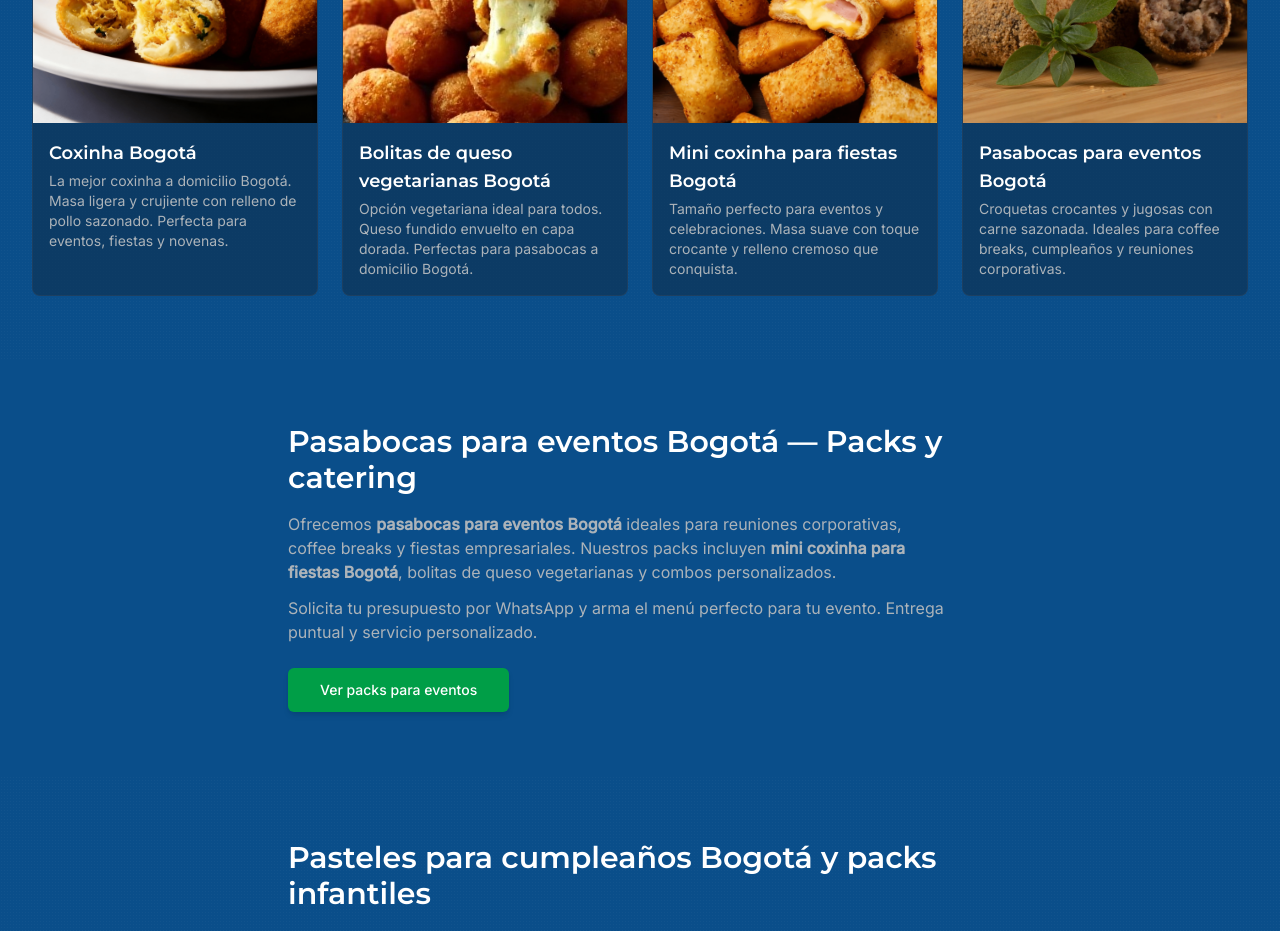
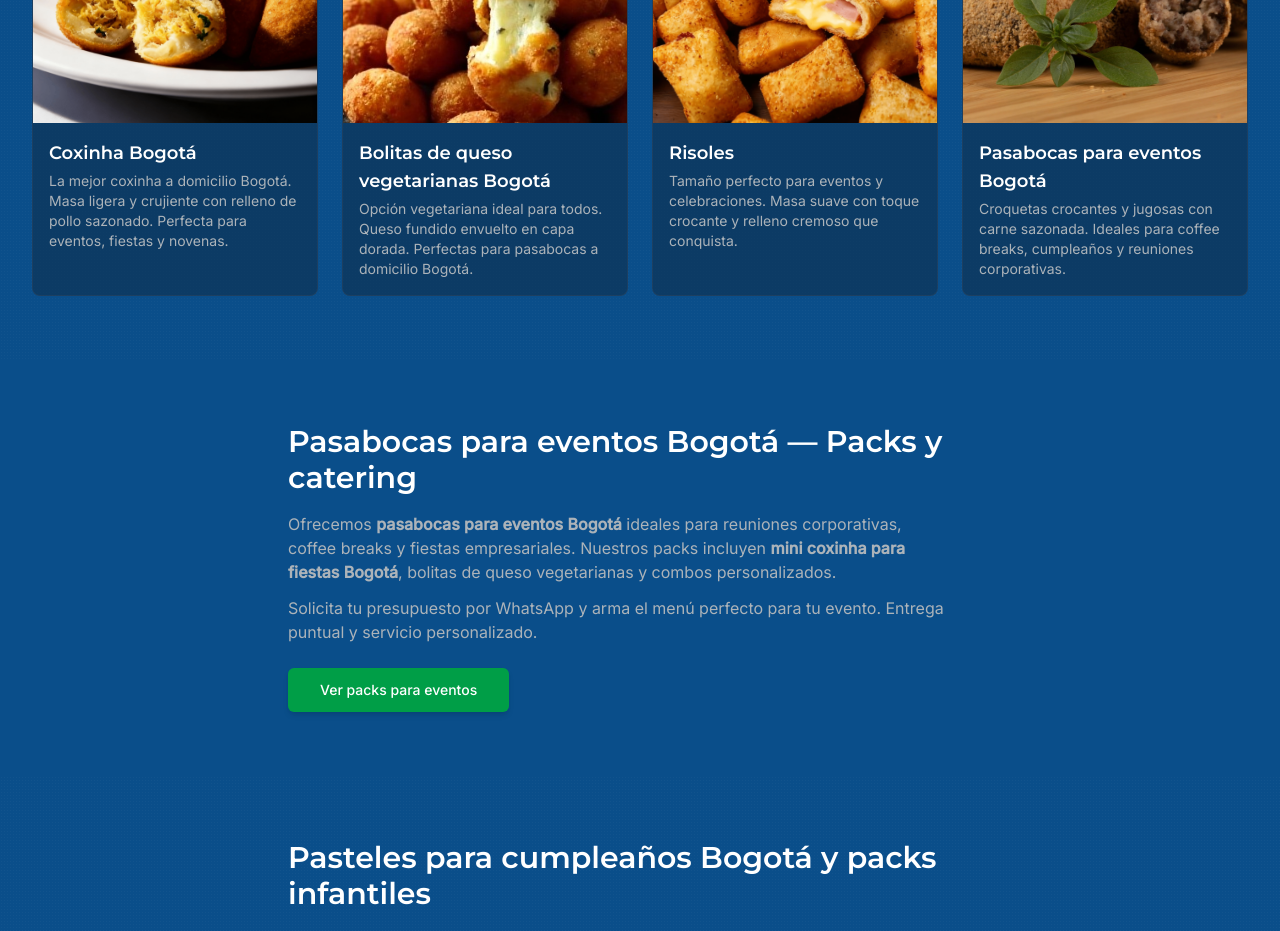
Before and after one commit to N1ghtcr4wler/pastelcarioca, a React (Vite) app: page / in a window 1280 px wide. Shown: the part 960-1891 px from the top of the page. Built offline with nearby package versions, Linux system fonts and the light colour scheme.

Commit message:
Add "Risoles" to featured grid

```diff
--- a/src/components/site/FeaturedGrid.tsx
+++ b/src/components/site/FeaturedGrid.tsx
@@ -17,7 +17,7 @@ const items = [{
   alt: "bolitas de queso vegetarianas Bogotá - doradas con queso fundido"
 }, {
   img: risole,
-  title: "Mini coxinha para fiestas Bogotá",
+  title: "Risoles",
   desc: "Tamaño perfecto para eventos y celebraciones. Masa suave con toque crocante y relleno cremoso que conquista.",
   alt: "mini coxinha para fiestas Bogotá - bocados perfectos para eventos"
 }, {
```
